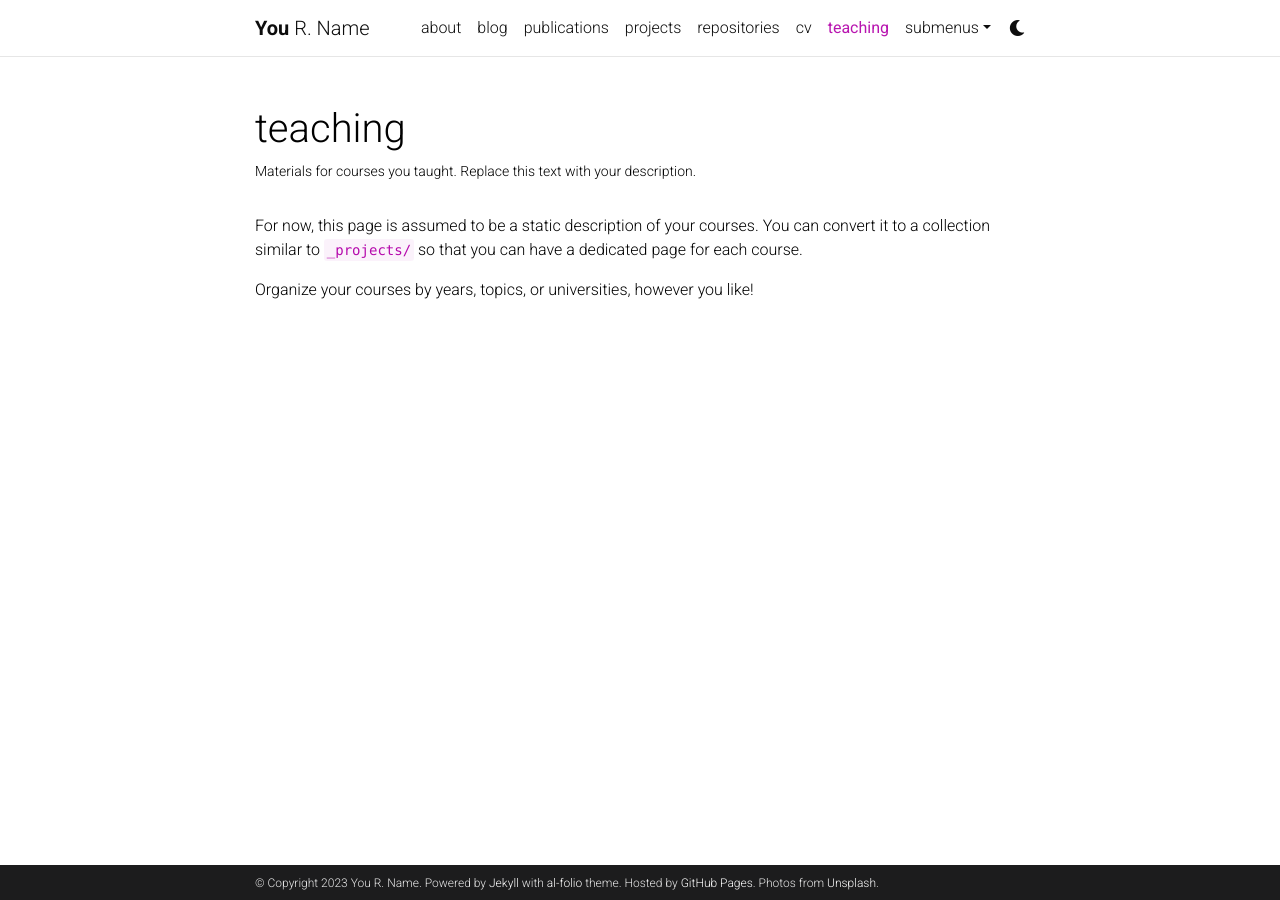
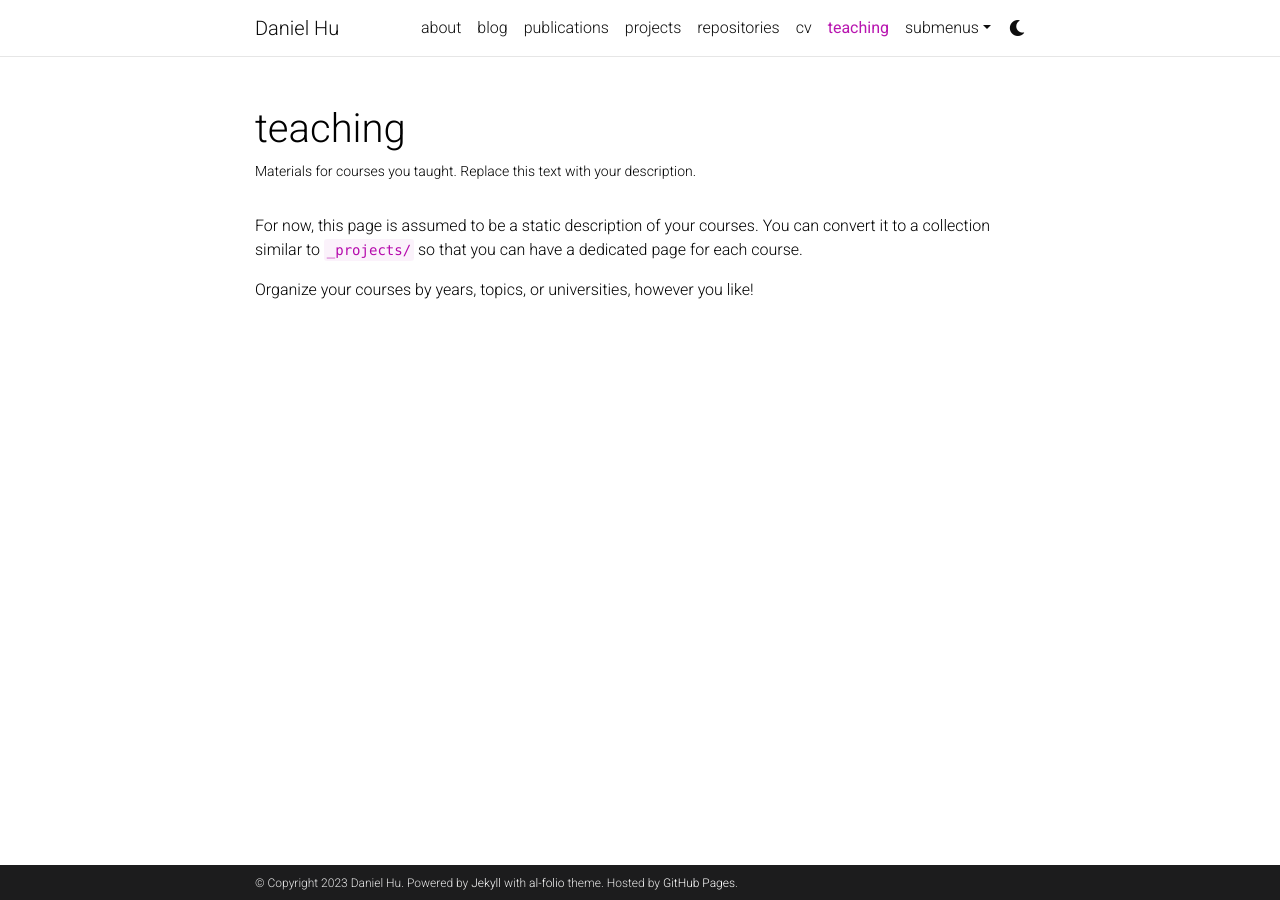
Before and after one commit to daniel-hu-37/daniel-hu-37.github.io, a Jekyll site: the page built from _pages/teaching.md, in a window 1280 px wide. Built offline with Jekyll 4.4.1, drawn with Linux system fonts in a browser that asks for light colours; comment, search, counter and statistics services are not loaded; a style sheet for code colours, icons or effects is not loaded.

Commit message:
home page basics

```diff
--- a/_config.yml
+++ b/_config.yml
@@ -2,17 +2,16 @@
 # Site settings
 # -----------------------------------------------------------------------------
 
-title: blank # the website title (if blank, full name will be used instead)
-first_name: You
-middle_name: R.
-last_name: Name
-email: you@example.com
+title: Daniel Hu # the website title (if blank, full name will be used instead)
+first_name: Daniel
+middle_name:
+last_name: Hu
+email: dh37@princeton.edu
 description: > # the ">" symbol means to ignore newlines until "footer_text:"
   A simple, whitespace theme for academics. Based on [*folio](https://github.com/bogoli/-folio) design.
 footer_text: >
   Powered by <a href="https://jekyllrb.com/" target="_blank">Jekyll</a> with <a href="https://github.com/alshedivat/al-folio">al-folio</a> theme.
   Hosted by <a href="https://pages.github.com/" target="_blank">GitHub Pages</a>.
-  Photos from <a href="https://unsplash.com" target="_blank">Unsplash</a>.
 keywords: jekyll, jekyll-theme, academic-website, portfolio-website  # add your own keywords or leave empty
 
 lang: en # the language of your site (for example: en, fr, cn, ru, etc.)
```
